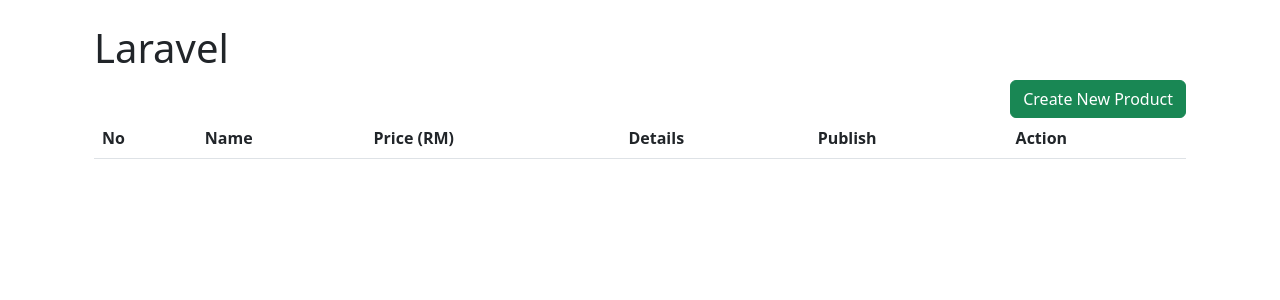
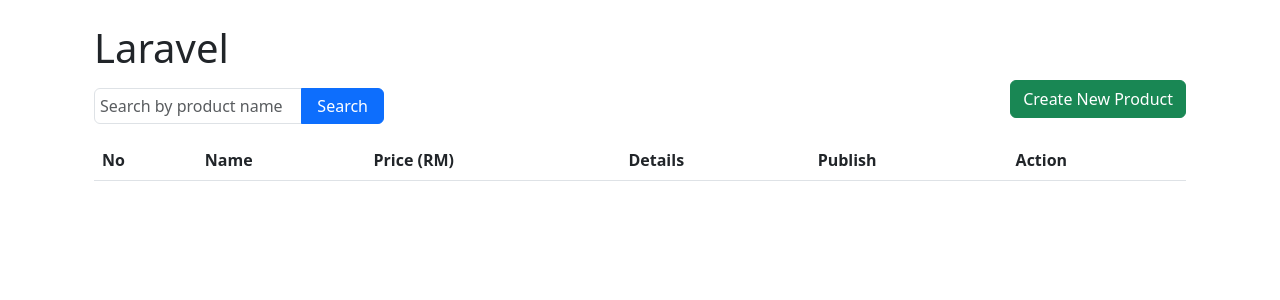
Before and after one commit to fzdnh/laravel-crud, a Laravel app: page /products in a window 1280 px wide. Shown: the part 56-356 px from the top of the page. Run offline with Laravel 12, Linux system fonts and the light colour scheme; data comes from the database, SQL or seed files in the repository; lists and menus that the app fills with data are empty.

Commit message:
`Added search functionality to ProductController and updated views to include search form and button to create new product.`

```diff
--- a/app/Http/Controllers/ProductController.php
+++ b/app/Http/Controllers/ProductController.php
@@ -11,11 +11,19 @@
     /**
      * Display a listing of the resource.
      */
-    public function index()
+    public function index(Request $request)
     {
-        $products = Product::all();
+        $query = Product::query();
+
+        if ($request->has('search') && $request->search != '') {
+            $query->where('name', 'like', '%' . $request->search . '%');
+        }
+
+        $products = $query->get();
+
         return view('products.index', compact('products'));
     }
+
 
     /**
      * Show the form for creating a new resource.
--- a/resources/views/products/create.blade.php
+++ b/resources/views/products/create.blade.php
@@ -7,15 +7,15 @@
         @csrf
         <div class="mb-3">
             <label for="name" class="form-label">Name</label>
-            <input type="text" name="name" id="name" class="form-control" required>
+            <input type="text" name="name" id="name" class="form-control" placeholder="Name" required>
         </div>
         <div class="mb-3">
             <label for="price" class="form-label">Price (RM)</label>
-            <input type="number" name="price" id="price" class="form-control" required>
+            <input type="number" name="price" id="price" class="form-control" placeholder="99.90" step="0.01" required>
         </div>
         <div class="mb-3">
             <label for="details" class="form-label">Details</label>
-            <textarea name="details" id="details" class="form-control"></textarea>
+            <textarea name="details" id="details" class="form-control" placeholder="Details"></textarea>
         </div>
         <div class="mb-3">
             <label class="form-label">Publish</label>
--- a/resources/views/products/edit.blade.php
+++ b/resources/views/products/edit.blade.php
@@ -12,7 +12,7 @@
         </div>
         <div class="mb-3">
             <label for="price" class="form-label">Price (RM)</label>
-            <input type="number" name="price" id="price" class="form-control" value="{{ $product->price }}" required>
+            <input type="number" name="price" id="price" class="form-control" value="{{ $product->price }}" step="0.01" required>
         </div>
         <div class="mb-3">
             <label for="details" class="form-label">Details</label>
--- a/resources/views/products/index.blade.php
+++ b/resources/views/products/index.blade.php
@@ -2,7 +2,19 @@
 @section('content')
 <div class="container mt-4">
     <h1>Laravel</h1>
+
+    <!-- Create New Product Button -->
     <a href="{{ route('products.create') }}" class="btn btn-success float-end">Create New Product</a>
+
+    <!-- Search Form -->
+    <form action="{{ route('products.index') }}" method="GET" class="mt-3 d-flex">
+        <div class="input-group" style="width: 300px; padding-right: 10px;">
+            <input type="text" name="search" class="form-control" placeholder="Search by product name" value="{{ request()->search }}" style="padding: 5px;">
+            <button class="btn btn-primary" type="submit" style="padding: 5px 15px;">Search</button>
+        </div>
+    </form>
+
+    <!-- Products Table -->
     <table class="table table-striped table-hover mt-3">
         <thead>
             <tr>
```
